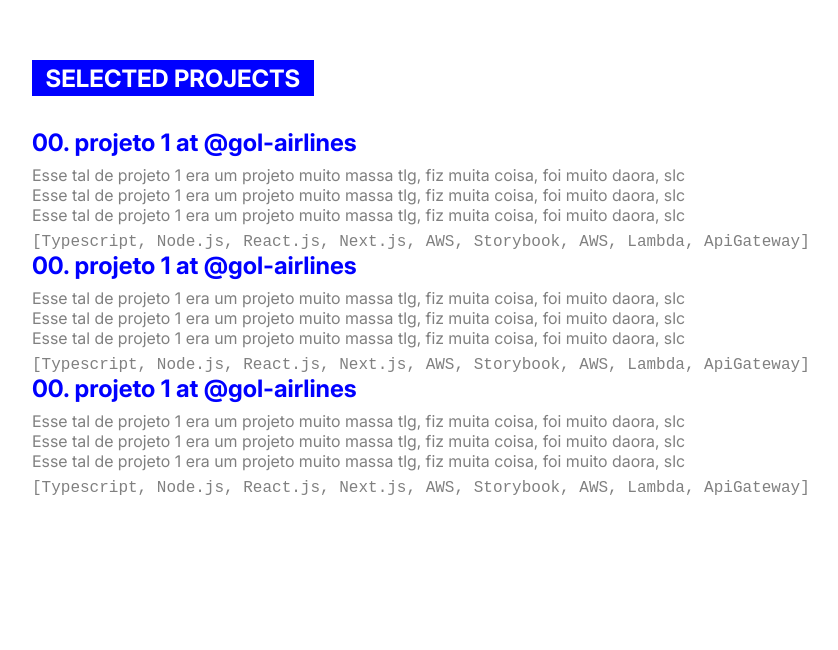
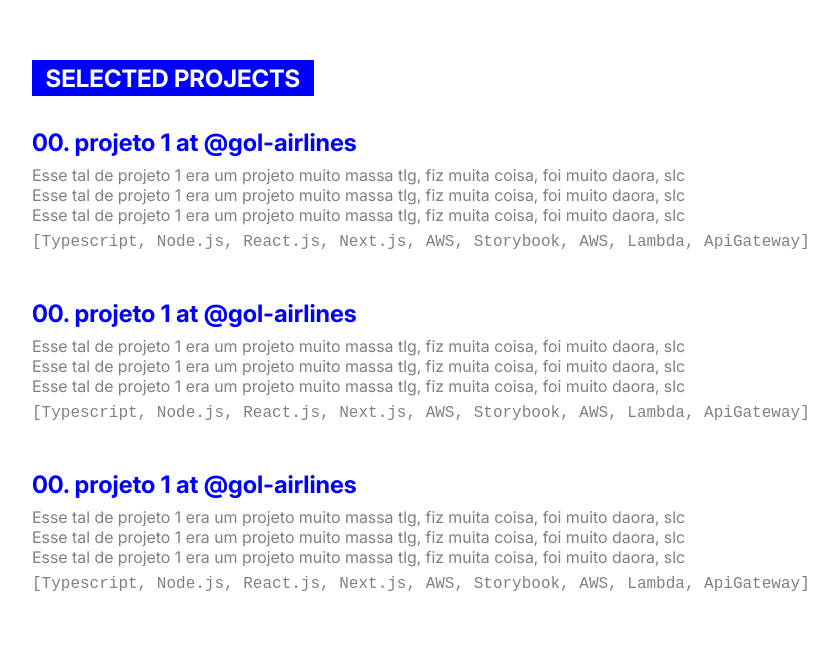
Before and after one commit to AlanJhonatan/franca-creative-portfolio, a website built with Vite: page index.html in a window 1280 px wide. Shown: the part 1810-2460 px from the top of the page, without its empty margins (224-1062 px from the left). Built offline with nearby package versions, Linux system fonts and the light colour scheme.

Commit message:
feat: improve projects layout

```diff
--- a/src/projects.css
+++ b/src/projects.css
@@ -1,4 +1,18 @@
-#projects div.project-card {
+section#projects {
+  display: flex;
+  flex-direction: column;
+}
+
+section#projects div.projects-list {
+  flex: 1;
+
+  display: flex;
+  flex-direction: column;
+
+  gap: 3rem;
+}
+
+section#projects div.project-card {
   div.project-card__title {
     margin-bottom: 0.5rem;
   }
```
